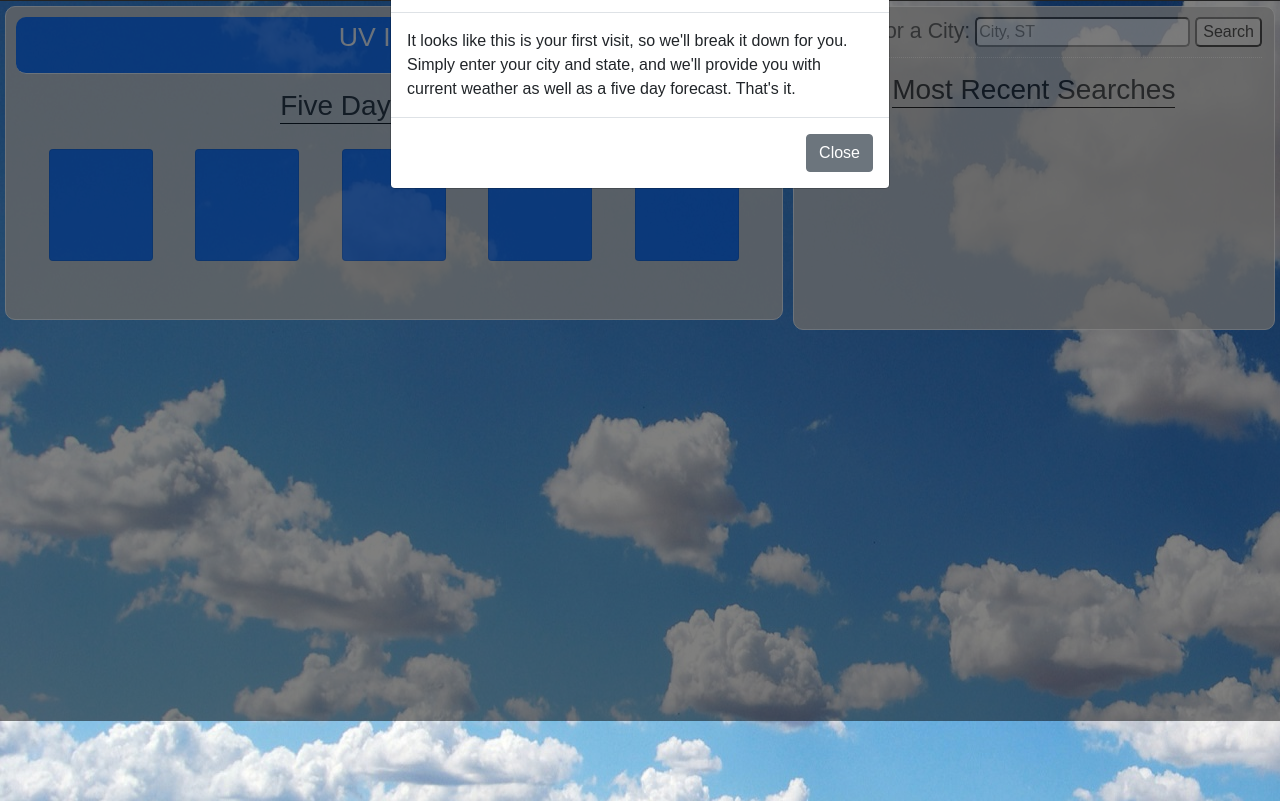
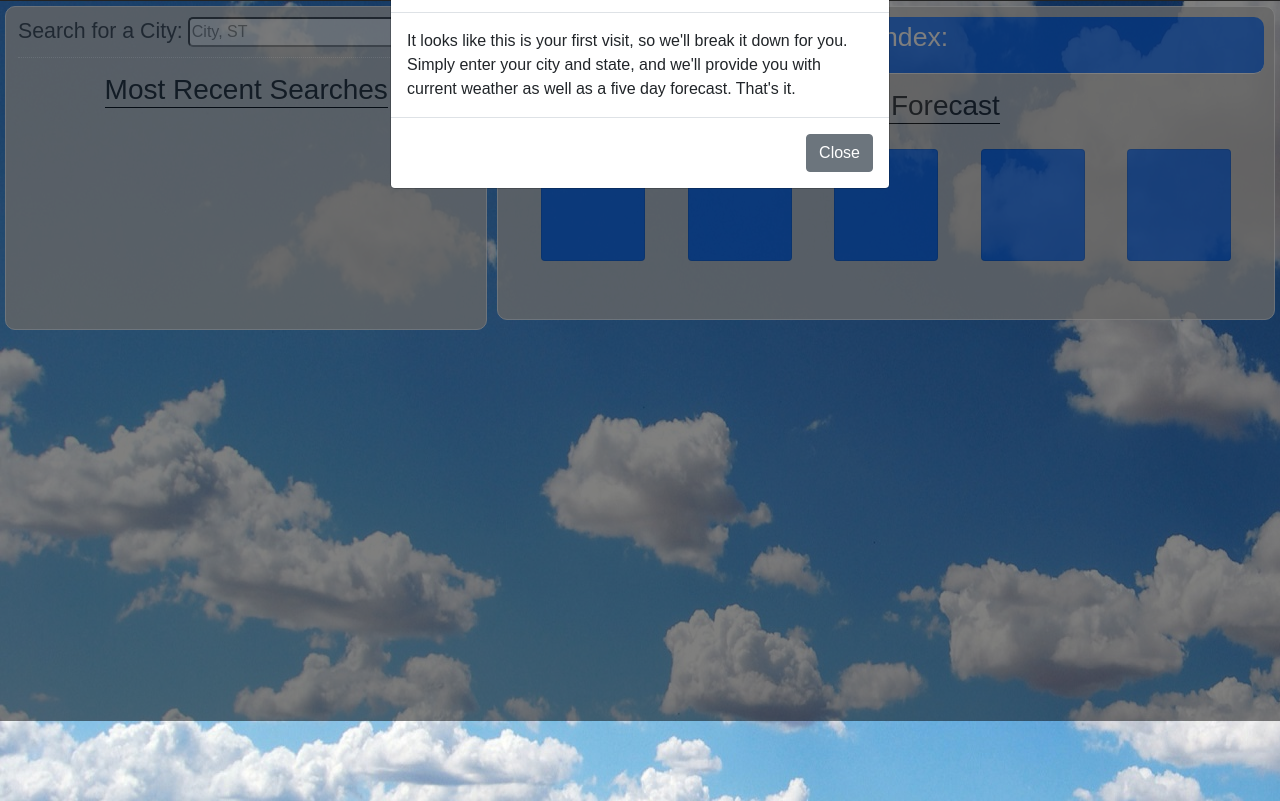
Before and after one commit to JoeDonMalone/WeatherBee, a website: page index.html in a window 1280 px wide. Shown: the part 79-880 px from the top of the page. Drawn offline with nearby package versions, Linux system fonts and the light colour scheme.

Commit message:
changed the 'parent-flex-container-row' 'justify-content:space-evenly' for embedded display improvement

```diff
--- a/Develop/style.css
+++ b/Develop/style.css
@@ -24,12 +24,10 @@ header {
 
 .parent-flex-container-row {
     display: flex;
-    flex-direction: row-reverse;
     flex-wrap: wrap;
     background-image: url(../Assets/Images/cumulus-cloud.jpg);
-    /* background-image: url(../Assets/video/Clouds_1_1.mov); */
     min-height: 100%;
-    justify-content: space-between;
+    justify-content: space-evenly;
   }
 
 .search-column {
```
